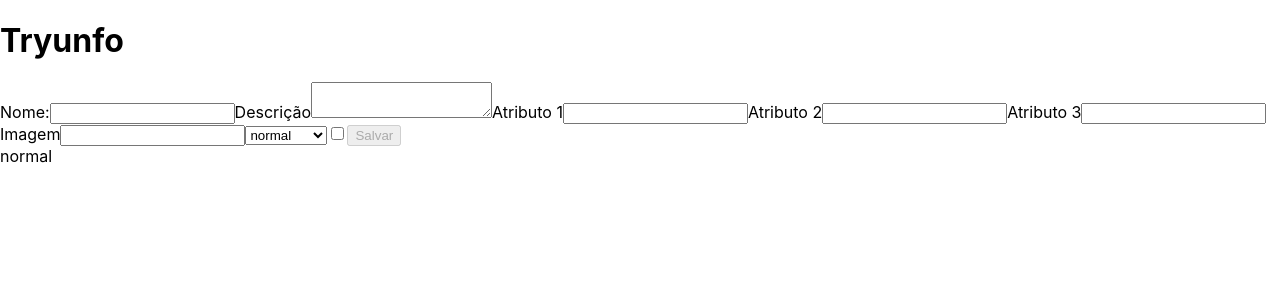
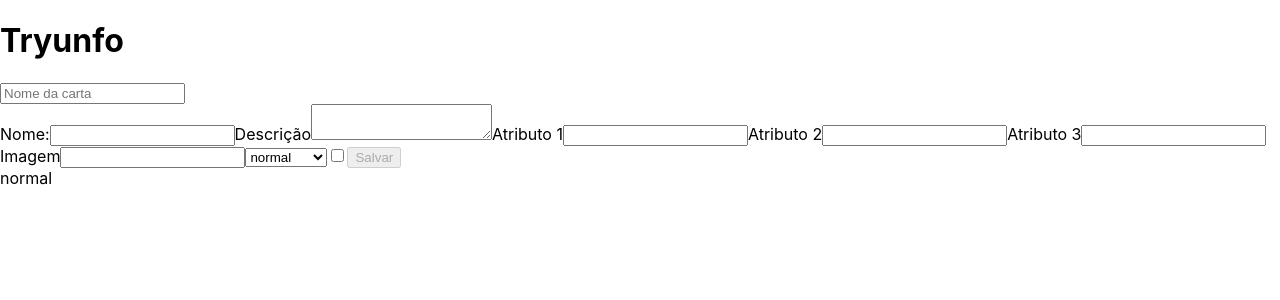
Before and after one commit to Leo02452/tryunfo, a React (Create React App) app: page / in a window 1280 px wide. Shown: the top 300 px of the page. Built offline with nearby package versions, Linux system fonts and the light colour scheme.

Commit message:
Criado filtro pelo nome da carta (req10)

```diff
--- a/src/App.js
+++ b/src/App.js
@@ -17,6 +17,7 @@ class App extends React.Component {
       hasTrunfo: false,
       isSaveButtonDisabled: true,
       cardList: [],
+      filterName: '',
     };
   }
 
@@ -100,10 +101,21 @@ class App extends React.Component {
   render() {
     const {
       name, description, attr1, attr2, attr3,
-      rare, image, trunfo, hasTrunfo, isSaveButtonDisabled, cardList } = this.state;
+      rare, image, trunfo, hasTrunfo,
+      isSaveButtonDisabled, cardList, filterName } = this.state;
     return (
       <div>
         <h1>Tryunfo</h1>
+        <label htmlFor="filterName">
+          <input
+            type="text"
+            data-testid="name-filter"
+            name="filterName"
+            value={ filterName }
+            placeholder="Nome da carta"
+            onChange={ this.onInputChange }
+          />
+        </label>
         <Form
           cardName={ name }
           cardDescription={ description }
@@ -129,7 +141,9 @@ class App extends React.Component {
           cardTrunfo={ trunfo }
         />
         <section className="cards-container">
-          {cardList.map((card) => (
+          {cardList
+            .filter((card) => card.name.toLowerCase().includes(filterName.toLowerCase()))
+            .map((card) => (
               <div key={ card.name } className="card-container">
                 <Card
                   cardName={ card.name }
```
Lines whose indentation alone changed are shown as unchanged.
